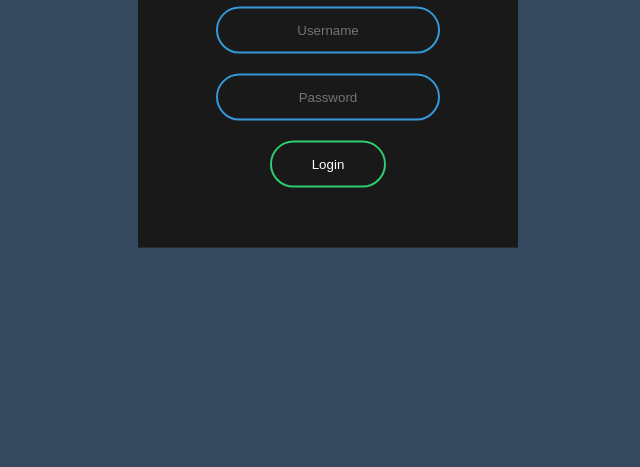
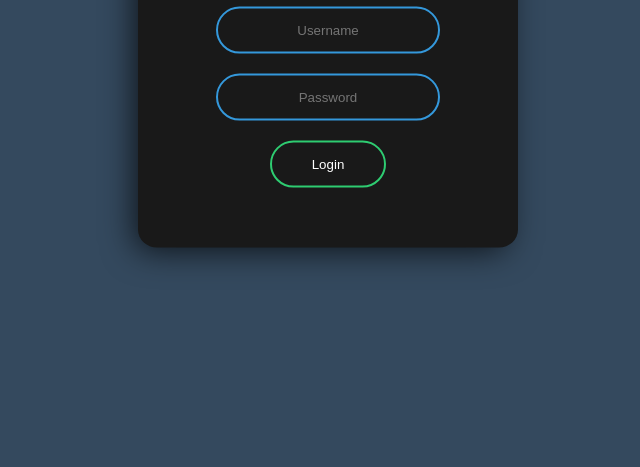
Before and after one commit to StanislavFedyna/Animated-Login-Form, a plain HTML site: page index.html in a window 1280 px wide. Shown: the part 333-800 px from the top of the page, without its empty margins (312-952 px from the left). Drawn offline with Linux system fonts and the light colour scheme.

Commit message:
added border and box-shadow

```diff
--- a/css/style.css
+++ b/css/style.css
@@ -14,6 +14,10 @@ body {
   padding: 40px;
   background-color: #191919;
   text-align: center;
+  border-radius: 5%;
+  -webkit-box-shadow: -7px 7px 33px -4px rgba(0,0,0,0.75);
+-moz-box-shadow: -7px 7px 33px -4px rgba(0,0,0,0.75);
+box-shadow: -7px 7px 33px -4px rgba(0,0,0,0.75);
 }
 
 .box h1 {
```
